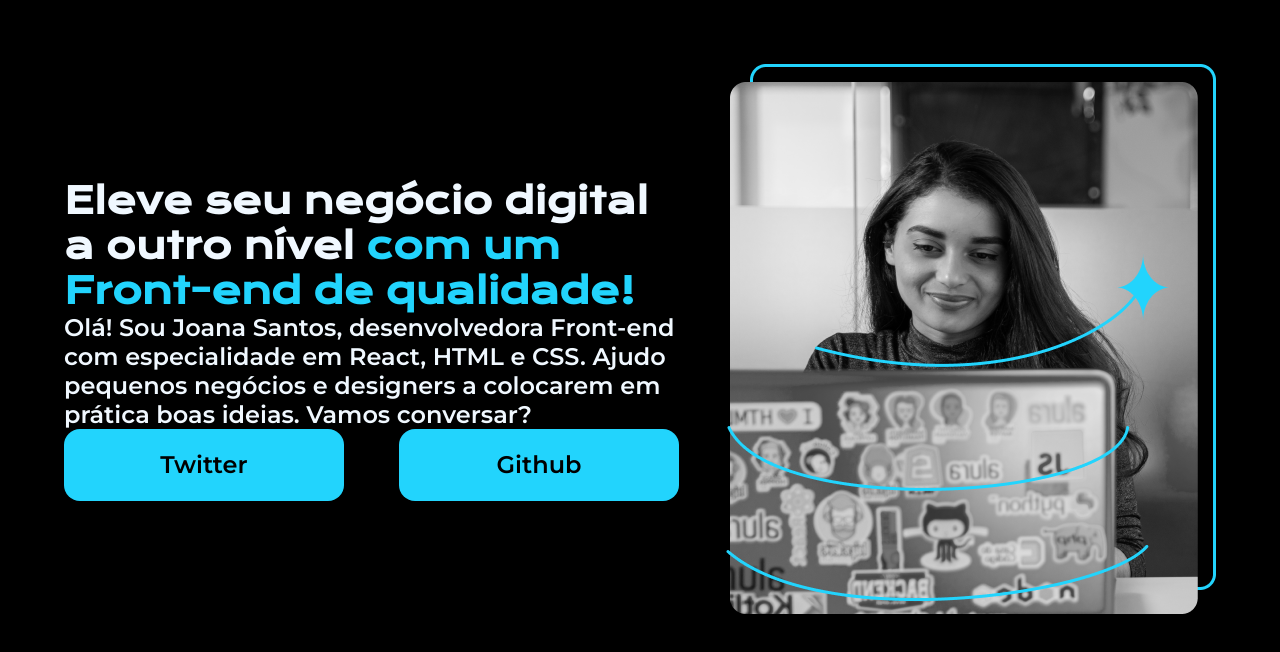
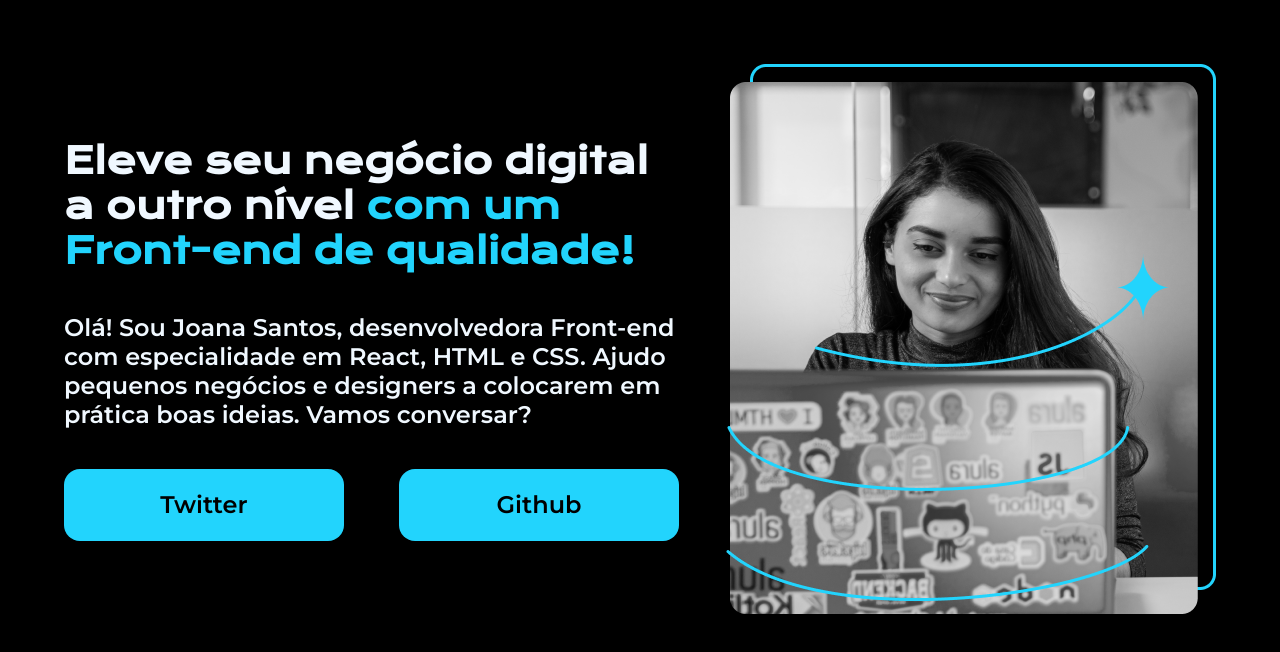
Before and after one commit to Rafael-LynX/Projeto-Aprendendo-HTML-CSS, a plain HTML site: page index.html in a window 1280 px wide. Drawn offline with nearby package versions, Linux system fonts and the light colour scheme.

Commit message:
adicionando gap, flex-direction e display a aprensentacao_conteudo

```diff
--- a/styles.css
+++ b/styles.css
@@ -28,6 +28,9 @@ span {
 
 .apresentacao_conteudo {
     width: 615px;
+    display: flex;
+    flex-direction: column;
+    gap: 40px;
 }
 
 .apresentacao_conteudo_titulo {
```
